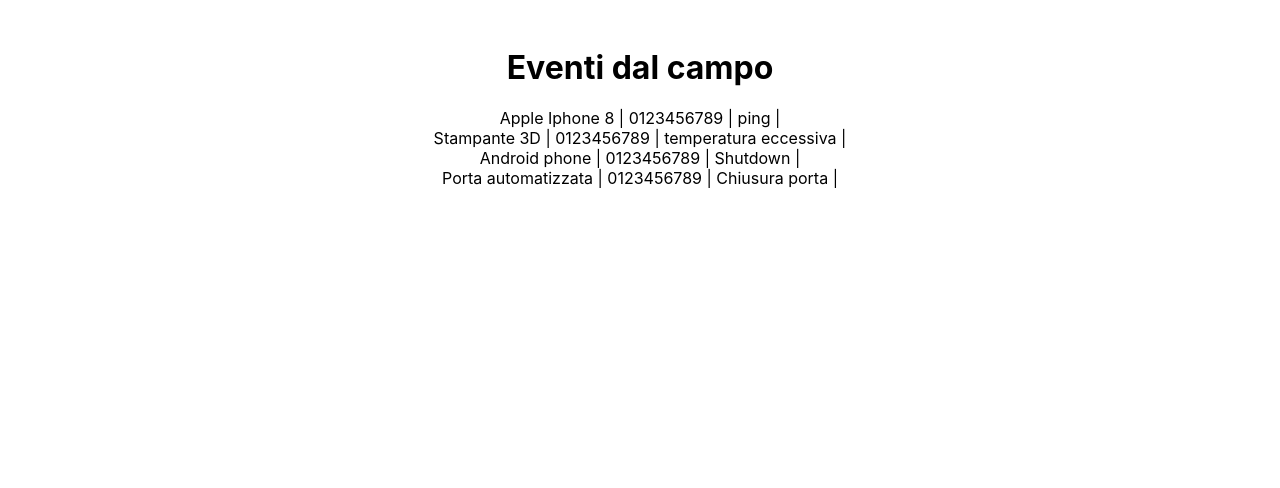
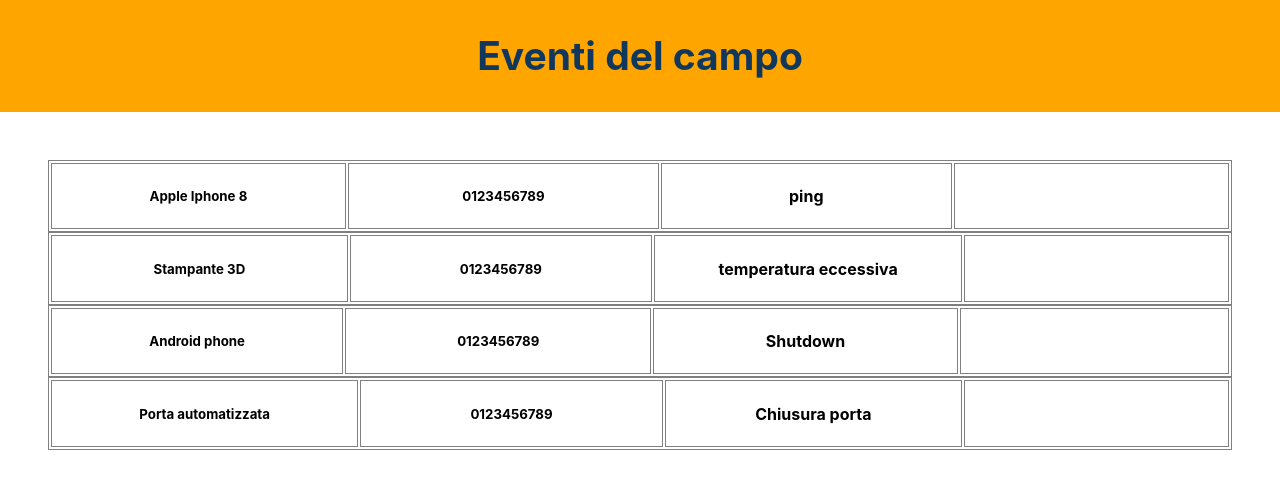
Before and after one commit to marcotabaro/react-express-events, a React (Create React App) app: page / in a window 1280 px wide. Shown: the top 488 px of the page. Built offline with nearby package versions, Linux system fonts and the light colour scheme.

Commit message:
refactoring

```diff
--- a/src/App.css
+++ b/src/App.css
@@ -7,37 +7,28 @@
   margin-top: 3em;
 }
 
+.header {
+  background-color: orange;
+  min-height: 10vh;
+  display: flex;
+  flex-direction: column;
+  align-items: center;
+  justify-content: center;
+  font-size: calc(10px + 2vmin);
+  color: #10375c;
+}
+
 .App-logo {
   height: 40vmin;
   pointer-events: none;
 }
 
-@media (prefers-reduced-motion: no-preference) {
-  .App-logo {
-    animation: App-logo-spin infinite 20s linear;
-  }
+table {
+  display: flex;
+  justify-content: center;
+  border: 1px solid gray;
 }
-
-.App-header {
-  background-color: #282c34;
-  min-height: 100vh;
-  display: flex;
-  flex-direction: column;
-  align-items: center;
-  justify-content: center;
-  font-size: calc(10px + 2vmin);
-  color: white;
+td {
+  border: 1px solid gray;
+  width: 30em;
 }
-
-.App-link {
-  color: #61dafb;
-}
-
-@keyframes App-logo-spin {
-  from {
-    transform: rotate(0deg);
-  }
-  to {
-    transform: rotate(360deg);
-  }
-}
--- a/src/Events.js
+++ b/src/Events.js
@@ -1,17 +1,54 @@
 import "./App.css";
 import { eventData } from "./data";
 
+
+
+const HomePageHeader = () => {
+    return (
+      <header className="header">
+        <h2>Eventi del campo</h2>
+      </header>
+    );
+  };
+
+
 export const Events = () => {
     return (
+        <>
+            <HomePageHeader />
             <div className='events-container'>
-            <h1>Eventi dal campo</h1>
                 {eventData.map((data, key) => {
                     return (
                         <div key={key}>
-                        {`${data.dispositivo} | ${data.IMEI} | ${data.evento} | ${data.timestamp}`}
+                            <Event key={key} dispositivo={data.dispositivo} IMEI={data.IMEI} evento={data.evento} timestamp={data.timestamp}/>
                         </div>
                     );
                 })}
             </div>
-    )
-}
+        </>
+    );
+};
+
+const Event = ({ dispositivo, IMEI, evento, timestamp }) => {
+    if(!dispositivo) return <div />
+    return (
+        <table>
+      <tbody>
+        <tr>
+          <td>
+            <h5>{dispositivo}</h5>
+          </td>
+          <td>
+            <h5>{IMEI}</h5>
+          </td>
+          <td>
+            <h4>{evento}</h4>
+          </td>
+          <td>
+            <p>{timestamp}</p>
+          </td>
+        </tr>
+      </tbody>
+    </table>
+    );
+};
```
Lines whose indentation alone changed are shown as unchanged.
